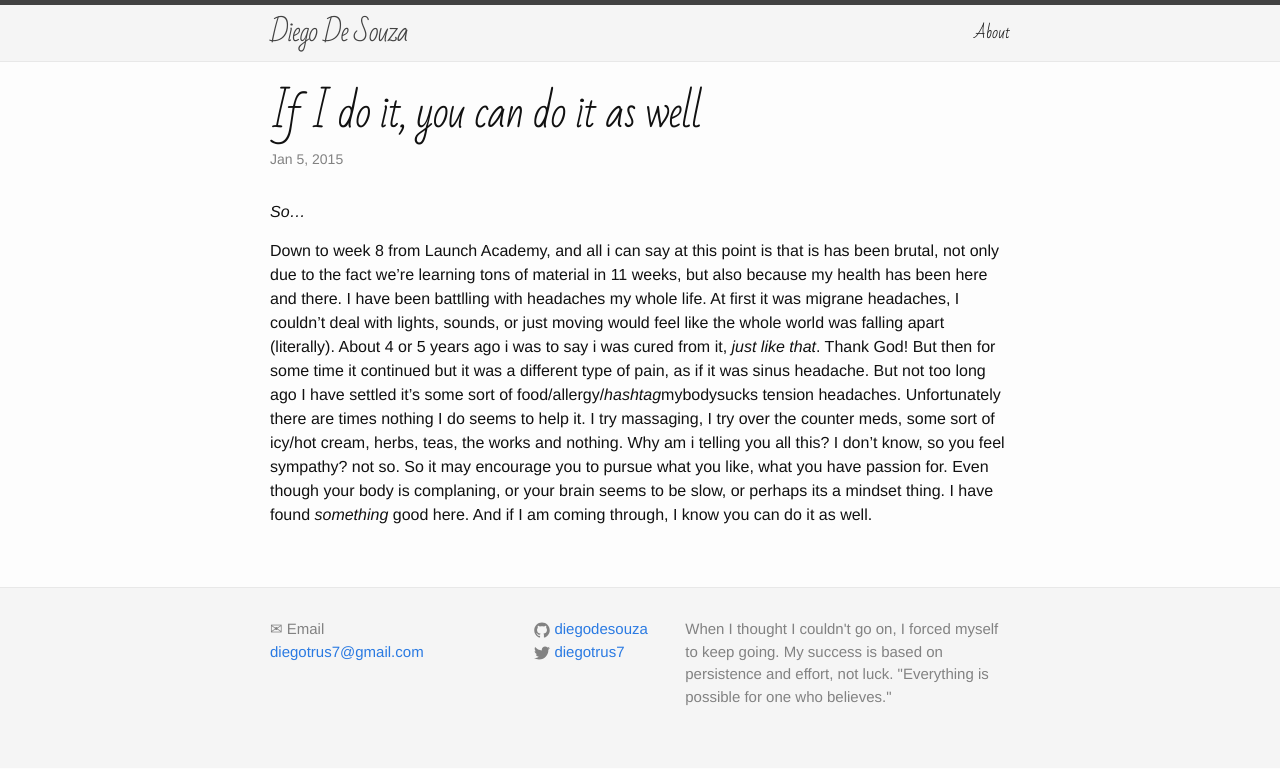
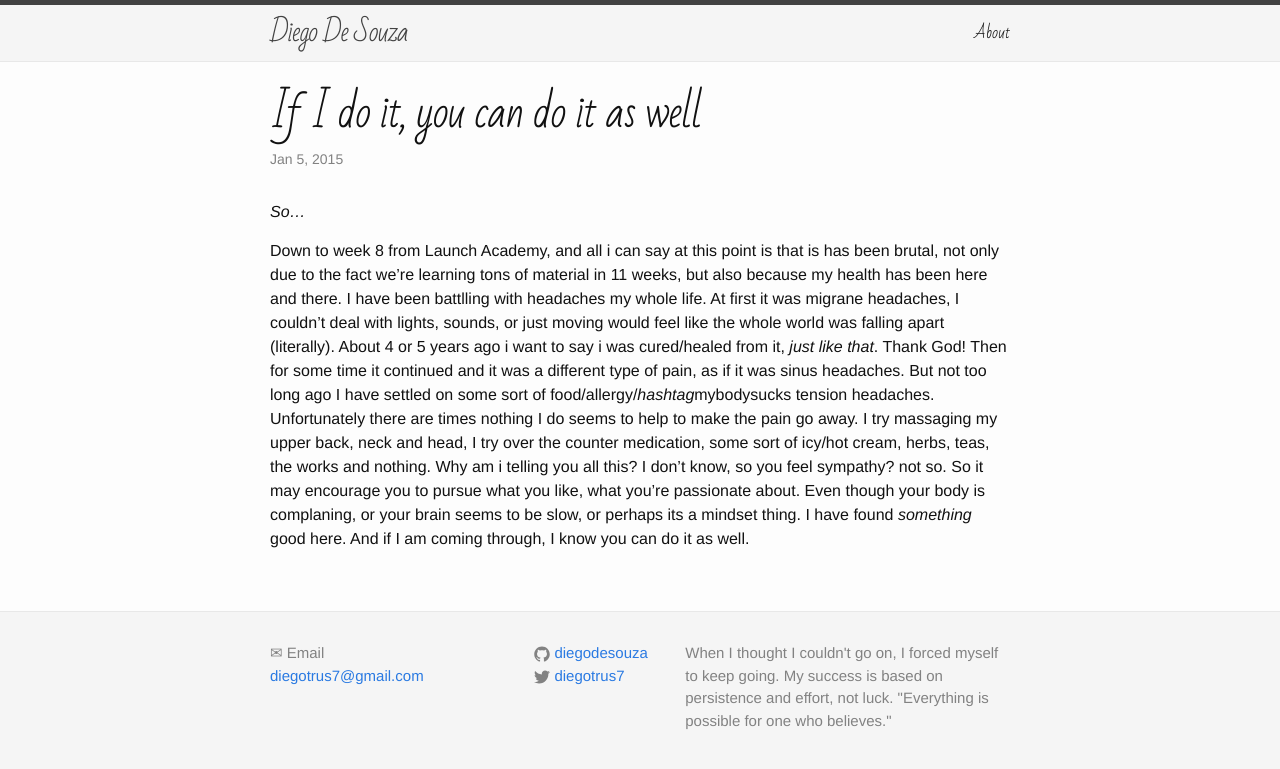
Before and after one commit to diegodesouza/diegodesouza.github.io, a Jekyll site: the page built from _posts/2015-01-05-just-a-little-update-post.markdown, in a window 1280 px wide. Shown: the top 769 px of the page. Built offline with Jekyll 4.4.1, drawn with Linux system fonts in a browser that asks for light colours.

Commit message:
'fixed' If i do it you can do it as well post

```diff
--- a/_posts/2015-01-05-just-a-little-update-post.markdown
+++ b/_posts/2015-01-05-just-a-little-update-post.markdown
@@ -12,8 +12,13 @@ has been brutal, not only due to the fact we're learning tons of material in 11
 but also because my health has been here and there. I have been battlling with
 headaches my whole life. At first it was migrane headaches, I couldn't deal with
 lights, sounds, or just moving would feel like the whole world was falling apart
-(literally). About 4 or 5 years ago i was to say i was cured from it, *just like that*.
+(literally). About 4 or 5 years ago i want to say i was cured/healed from it, *just like that*.
 Thank God!
-But then for some time it continued but it was a different type of pain, as if it
-was sinus headache. But not too long ago I have settled it's some sort of food/allergy/*hashtag*mybodysucks tension headaches. Unfortunately there are times nothing I do seems to help it. I try massaging, I try over the counter meds, some sort of icy/hot cream, herbs, teas, the works and nothing. Why am i telling you all this?
-I don't know, so you feel sympathy? not so. So it may encourage you to pursue what you like, what you have passion for. Even though your body is complaning, or your brain seems to be slow, or perhaps its a mindset thing. I have found *something* good here. And if I am coming through, I know you can do it as well.
+Then for some time it continued and it was a different type of pain, as if it
+was sinus headaches. But not too long ago I have settled on some sort of food/allergy/*hashtag*mybodysucks tension headaches.
+Unfortunately there are times nothing I do seems to help to make the pain go away.
+I try massaging my upper back, neck and head, I try over the counter medication, some sort of icy/hot cream, herbs, teas, the works and nothing.
+Why am i telling you all this?
+I don't know, so you feel sympathy? not so. So it may encourage you to pursue what you like, what you're passionate about.
+Even though your body is complaning, or your brain seems to be slow, or perhaps its a mindset thing.
+I have found *something* good here. And if I am coming through, I know you can do it as well.
```
